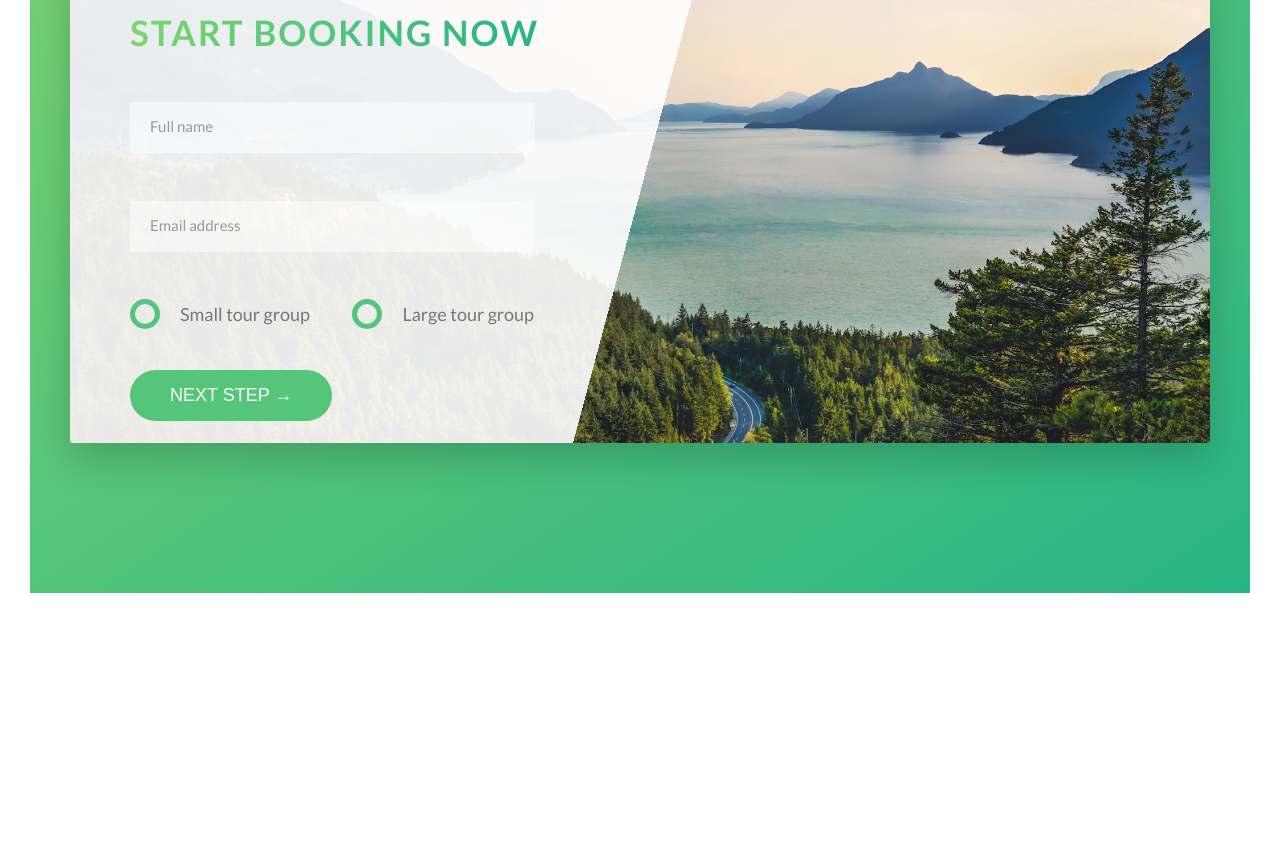
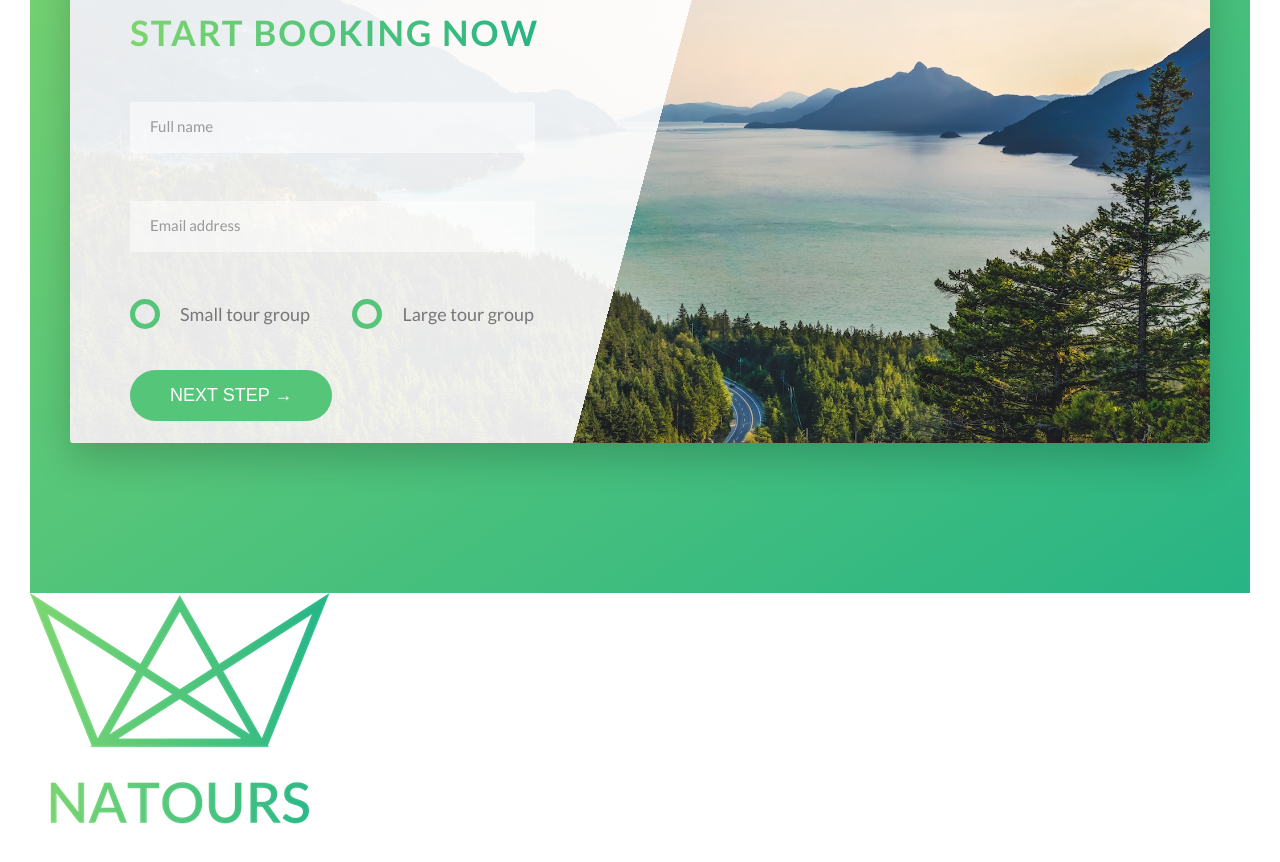
Before and after one commit to thieugiatri4492/AdvanceCSS, a website: page Natours/starter/index.html in a window 1280 px wide. Shown: the part 4884-5746 px from the top of the page. Before the commit the page ends 5507 px from the top, so only its background shows below. Drawn offline with Linux system fonts and the light colour scheme.

Commit message:
Lesson 48

```diff
--- a/Natours/starter/index.html
+++ b/Natours/starter/index.html
@@ -300,6 +300,11 @@
             </section>
         </main>
 
+        <footer class="footer">
+            <div class="footer__logo-box">
+                <img src="img/logo-green-2x.png" alt="">
+            </div>
+        </footer>
 
 
        <!--  <section class="grid-test">
```
Also changed, not shown: Natours/starter/sass/components/_button.scss (+5 -5 lines).
